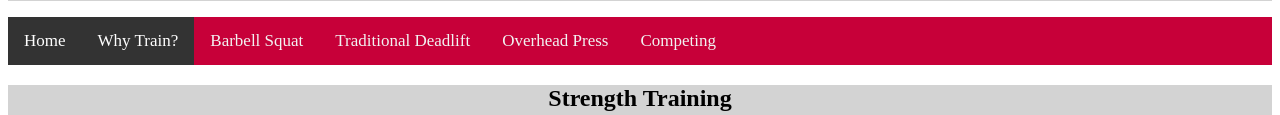
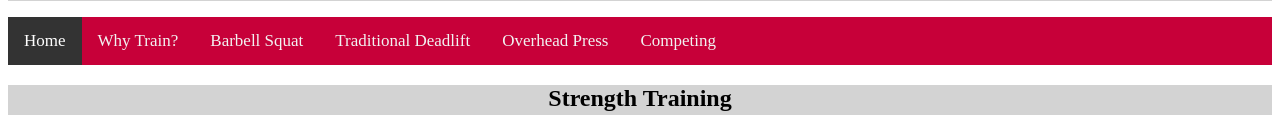
Before and after one commit to ethanhouldin/ethanhouldin-github-io, a plain HTML site: page index.html in a window 1280 px wide. Shown: the part 623-738 px from the top of the page. Drawn offline with Linux system fonts and the light colour scheme.

Commit message:
Update index.html

```diff
--- a/index.html
+++ b/index.html
@@ -38,7 +38,7 @@ and have a description box with centered text -->
 </div>
 <div class="topnav" id="navbar">
   <a href="index.html" class = "active">Home</a>
-  <a href="whytrain.html" class = "active">Why Train?</a>
+  <a href="whytrain.html" >Why Train?</a>
   <a href="squat.html">Barbell Squat</a>
   <a href="deadlift.html">Traditional Deadlift</a>
   <a href="ohp.html">Overhead Press</a>
```
